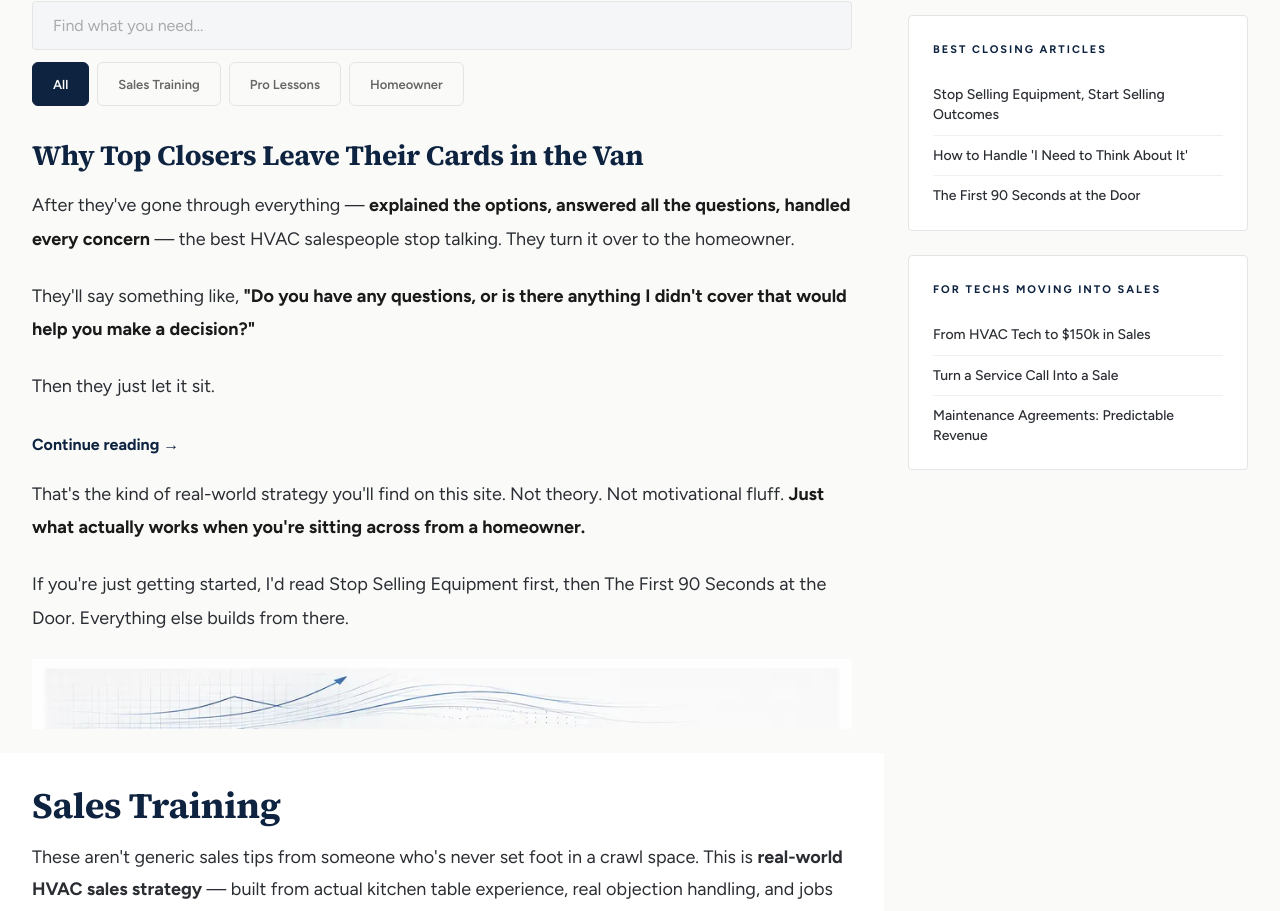
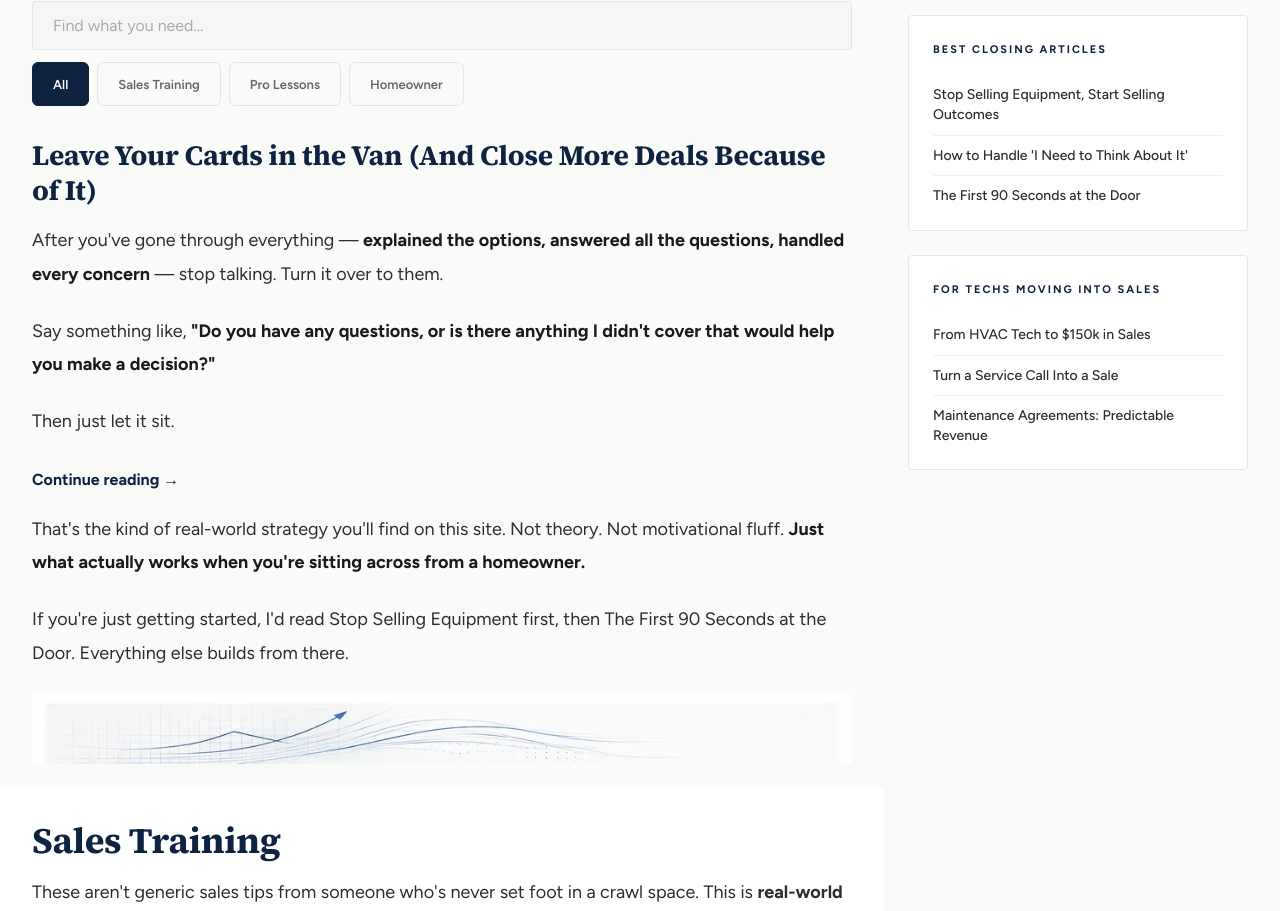
Before and after one commit to Ishack94/HVAC-sales-master, a React (Vite) app: page / in a window 1280 px wide. Shown: the part 960-1871 px from the top of the page. Built offline with nearby package versions, Linux system fonts and the light colour scheme.

Commit message:
tighten homepage featured content, about page positioning, and resources page readability

```diff
--- a/src/pages/Home.jsx
+++ b/src/pages/Home.jsx
@@ -244,10 +244,10 @@ export default function Home() {
           {/* Body content — always visible intro */}
           {!isFiltering && (
             <div className={`${styles.body} reveal`}>
-              <h2>Why Top Closers Leave Their Cards in the Van</h2>
-              <p>After they've gone through everything — <strong>explained the options, answered all the questions, handled every concern</strong> — the best HVAC salespeople stop talking. They turn it over to the homeowner.</p>
-              <p>They'll say something like, <strong>"Do you have any questions, or is there anything I didn't cover that would help you make a decision?"</strong></p>
-              <p>Then they just let it sit.</p>
+              <h2>Leave Your Cards in the Van (And Close More Deals Because of It)</h2>
+              <p>After you've gone through everything — <strong>explained the options, answered all the questions, handled every concern</strong> — stop talking. Turn it over to them.</p>
+              <p>Say something like, <strong>"Do you have any questions, or is there anything I didn't cover that would help you make a decision?"</strong></p>
+              <p>Then just let it sit.</p>
               {!previewExpanded && (
                 <button type="button" className={styles.continueReading} onClick={() => setPreviewExpanded(true)}>
                   Continue reading →
```
